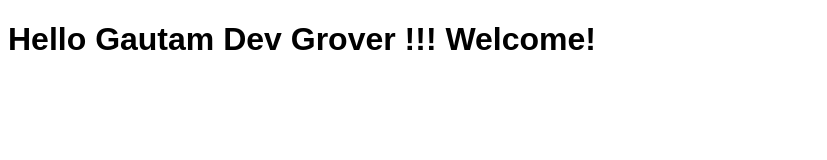
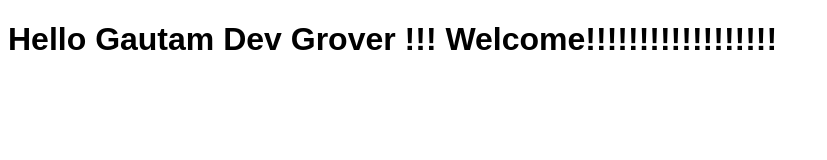
Before and after one commit to gautamdevgrover/simple-jenkins-pipeline, a plain HTML site: page index.html in a window 1280 px wide. Shown: the whole page, without its empty margins (0-827 px from the left). Drawn offline with Linux system fonts and the light colour scheme.

Commit message:
just for check because i removed git from worker node

```diff
--- a/index.html
+++ b/index.html
@@ -2,6 +2,6 @@
 <html>
   <head><meta charset="utf-8"><title>Hello</title></head>
   <body>
-    <h1 style="font-family: Arial, sans-serif;">Hello Gautam Dev Grover !!! Welcome!</h1>
+    <h1 style="font-family: Arial, sans-serif;">Hello Gautam Dev Grover !!! Welcome!!!!!!!!!!!!!!!!!!</h1>
   </body>
 </html>
```
